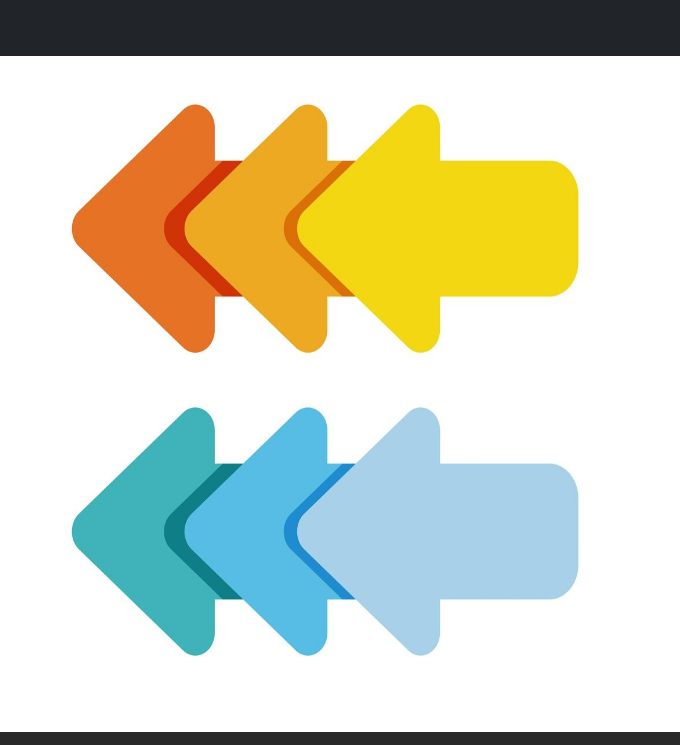
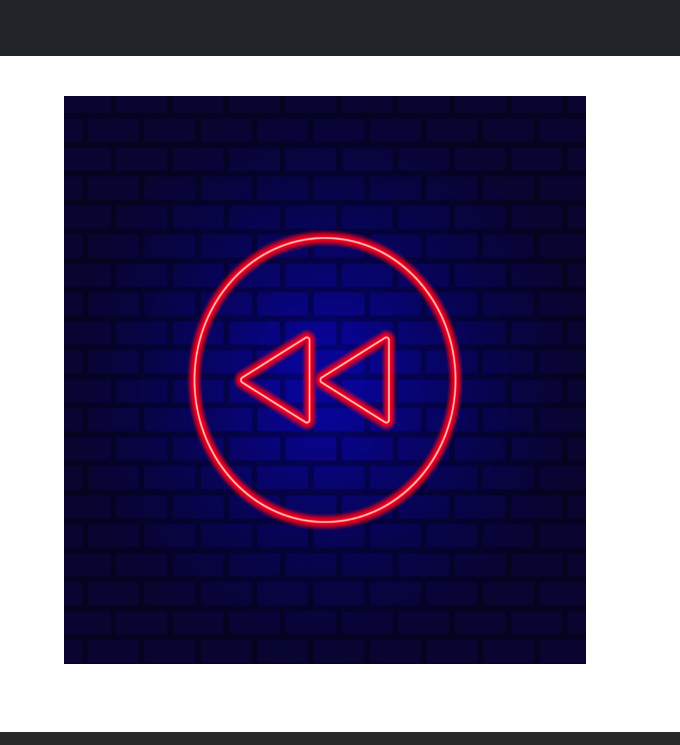
Before and after one commit to BrentCleary/Rewind-There-and-Back-Again, a plain HTML site: page index.html in a window 1280 px wide. Shown: the top 745 px of the page, 600-1280 px from the left. Drawn offline with nearby package versions, Linux system fonts and the light colour scheme.

Commit message:
Changing Image for Rewind

```diff
--- a/index.html
+++ b/index.html
@@ -85,7 +85,7 @@
         </div>
         <!-- Logo Section -->
         <div class="col d-flex align-content-center">
-          <img src="img/arrow-backward-symbol-vector_1308-119607.jpg" class="img-fluid center-block d-block mx-auto" alt="Rewind App" width="600" height="200">
+          <img src="img/neon-symbol-rewind.jpg" class="img-fluid center-block d-block mx-auto" alt="Rewind App" width="600" height="200">
         </div>
       </div>
 
```
Also changed, not shown: img/neon-symbol-rewind.jpg (added).
